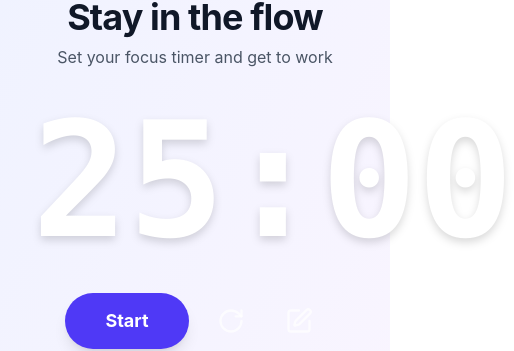
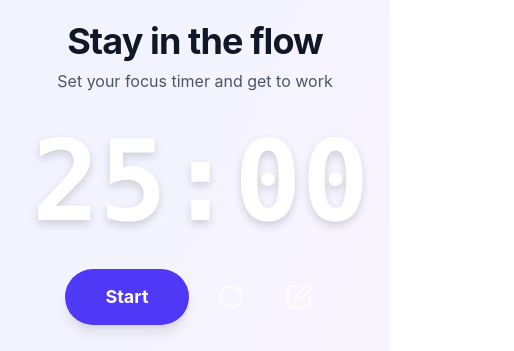
Before and after one commit to VishalChothani/flowtime, a React (Vite) app: page / in a window 390 px wide. Shown: the part 281-632 px from the top of the page, 514 px wide, since content can reach past the window. Built offline with nearby package versions, Linux system fonts and the light colour scheme.

Commit message:
fix: reduce timer font size on mobile to prevent clipping
- Mobile: text-[7rem] (was 10rem)
- Tablet (sm): text-[10rem]
- Desktop (lg): text-[14rem]
- Three-tier responsive sizing prevents overflow on small screens

```diff
--- a/src/components/Timer/Timer.tsx
+++ b/src/components/Timer/Timer.tsx
@@ -115,7 +115,7 @@ export function Timer() {
             aria-label={t('timer.timeRemaining', {
               time: formatTime(remainingSeconds),
             })}
-            className="block font-mono text-[10rem] leading-none font-extrabold text-white drop-shadow-lg sm:text-[14rem]"
+            className="block font-mono text-[7rem] leading-none font-extrabold text-white drop-shadow-lg sm:text-[10rem] lg:text-[14rem]"
           >
             <time dateTime={`PT${minutes}M${seconds}S`}>
               {formatTime(remainingSeconds)}
```
